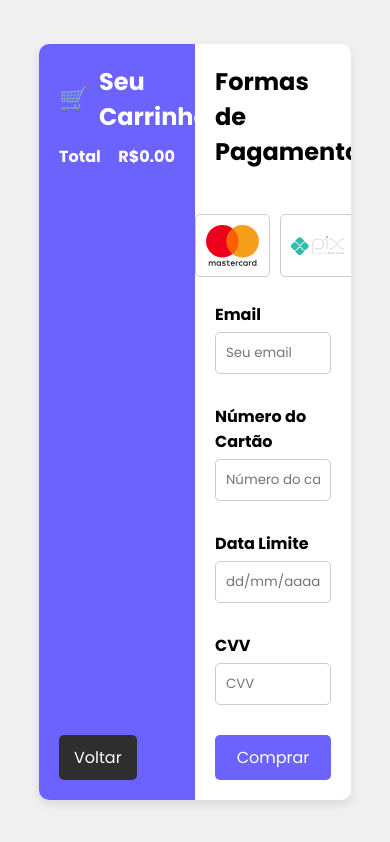
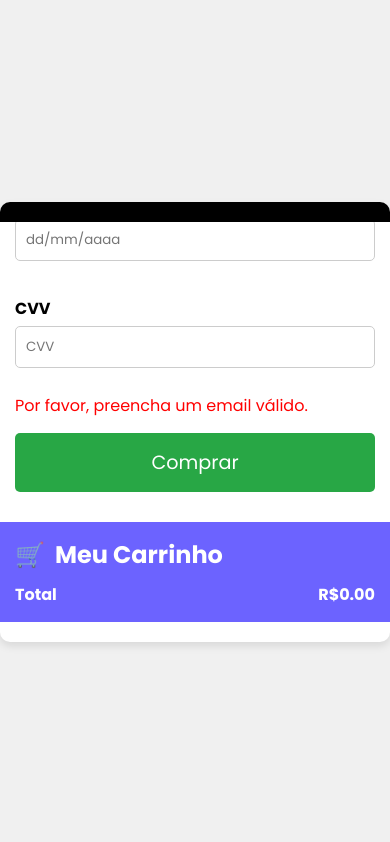
Before and after one commit to Roh1514/Dream-Trip, a plain HTML site: page cabecalho/area de pagamento.html in a window 390 px wide. Both pictures are taken after a click on the button "Comprar". Drawn offline with Linux system fonts and the light colour scheme.

Commit message:
Add files via upload

```diff
--- a/JS/checkout.js
+++ b/JS/checkout.js
@@ -1,3 +1,5 @@
+let metodoPagamento = '';
+
 function selectPaymentMethod(method, icon) {
     document.getElementById('card-container').style.display = 'none';
     document.getElementById('expiry-container').style.display = 'none';
@@ -24,12 +26,76 @@ function selectPaymentMethod(method, icon) {
     const paymentIcons = document.querySelectorAll('.payment-methods img');
     paymentIcons.forEach(otherIcon => otherIcon.classList.remove('selected'));
     icon.classList.add('selected');
+
+    metodoPagamento = method;
+}
+
+function verificarCampos() {
+    const email = document.getElementById('email').value.trim();
+    const card = document.getElementById('card').value.trim();
+    const expiry = document.getElementById('expiry').value.trim();
+    const cvv = document.getElementById('cvv').value.trim();
+    const fullName = document.getElementById('full-name').value.trim();
+    const cpf = document.getElementById('cpf').value.trim();
+    const dob = document.getElementById('dob').value.trim();
+    const rg = document.getElementById('rg').value.trim();
+    const mensagem = document.getElementById('mensagem');
+
+    mensagem.textContent = '';
+
+    const emailPattern = /^[^\s@]+@[^\s@]+\.[^\s@]+$/;
+    const dobPattern = /^(0[1-9]|[12][0-9]|3[01])\/(0[1-9]|1[0-2])\/[0-9]{4}$/;
+
+    // Validação de e-mail
+    if (!email || !emailPattern.test(email)) {
+        mensagem.textContent = 'Por favor, preencha um email válido.';
+        return;
+    }
+
+    // Validação para diferentes métodos de pagamento
+    if (metodoPagamento === 'visa' || metodoPagamento === 'mastercard') {
+        if (!card) {
+            mensagem.textContent = 'Por favor, preencha o número do cartão.';
+            return;
+        }
+        if (!expiry) {
+            mensagem.textContent = 'Por favor, preencha a data de validade.';
+            return;
+        }
+        if (!cvv) {
+            mensagem.textContent = 'Por favor, preencha o CVV.';
+            return;
+        }
+    } else if (metodoPagamento === 'pix') {
+        if (!fullName) {
+            mensagem.textContent = 'Por favor, preencha seu nome completo.';
+            return;
+        }
+        if (!cpf || !/^\d+$/.test(cpf)) {
+            mensagem.textContent = 'Por favor, preencha um CPF válido (apenas números).';
+            return;
+        }
+        if (!rg || !/^\d+$/.test(rg)) {
+            mensagem.textContent = 'Por favor, preencha um RG válido (apenas números).';
+            return;
+        }
+    } else if (metodoPagamento === 'boleto') {
+        if (!dob || !dobPattern.test(dob)) {
+            mensagem.textContent = 'Por favor, preencha a data de nascimento no formato dd/mm/yyyy.';
+            return;
+        }
+    }
+
+    mensagem.textContent = 'Compra realizada com sucesso!';
+    displayOrderSummary();
 }
 
 function displayOrderSummary() {
     const cart = JSON.parse(localStorage.getItem('cart')) || [];
     const orderItemsContainer = document.getElementById('order-items');
     let totalPrice = 0;
+
+    orderItemsContainer.innerHTML = '';
 
     cart.forEach(item => {
         totalPrice += item.price * item.quantity;
@@ -41,4 +107,5 @@ function displayOrderSummary() {
 
     document.getElementById('total-price').innerText = `R$${totalPrice.toFixed(2)}`;
 }
+
 window.onload = displayOrderSummary;
--- a/cabecalho/area de pagamento.html
+++ b/cabecalho/area de pagamento.html
@@ -13,7 +13,7 @@
 <body>
     <div class="container">
         <div class="resumo">
-            <h2>Seu Carrinho</h2>
+            <h2>Meu Carrinho</h2>
             <div id="order-items"></div> <!-- Itens do pedido serão inseridos aqui -->
             <div class="order-summary-item" style="font-weight: bold;">
                 <span>Total</span>
@@ -36,45 +36,50 @@
 
             <div class="input-container" id="email-container">
                 <label for="email">Email</label>
-                <input type="email" id="email" placeholder="Seu email">
+                <input type="email" id="email" placeholder="Seu email" required>
             </div>
 
             <div class="input-container" id="card-container">
                 <label for="card">Número do Cartão</label>
-                <input type="text" id="card" placeholder="Número do cartão">
+                <input type="text" id="card" placeholder="Número do cartão" required>
             </div>
 
             <div class="input-container" id="expiry-container">
                 <label for="expiry">Data Limite</label>
-                <input type="text" id="expiry" placeholder="dd/mm/aaaa">
+                <input type="text" id="expiry" placeholder="dd/mm/aaaa" required>
             </div>
 
             <div class="input-container" id="cvv-container">
                 <label for="cvv">CVV</label>
-                <input type="text" id="cvv" placeholder="CVV">
+                <input type="text" id="cvv" placeholder="CVV" required>
             </div>
 
             <div class="input-container" id="pix-container" style="display: none;">
                 <label for="full-name">Nome Completo</label>
-                <input type="text" id="full-name" placeholder="Seu nome completo">
+                <input type="text" id="full-name" placeholder="Seu nome completo" required>
             </div>
 
             <div class="input-container" id="cpf-container" style="display: none;">
                 <label for="cpf">CPF</label>
-                <input type="text" id="cpf" placeholder="Seu CPF">
+                <input type="text" id="cpf" pattern="\d*" placeholder="Seu CPF" required>
             </div>
 
             <div class="input-container" id="dob-container" style="display: none;">
                 <label for="dob">Data de Nascimento</label>
-                <input type="text" id="dob" placeholder="dd/mm/aaaa">
+                <input type="text" id="dob" placeholder="dd/mm/aaaa"
+                    pattern="^(0[1-9]|[12][0-9]|3[01])/(0[1-9]|1[0-2])/[0-9]{4}$" required>
             </div>
 
             <div class="input-container" id="rg-container" style="display: none;">
                 <label for="rg">RG</label>
-                <input type="text" id="rg" placeholder="Seu RG">
+                <input type="text" id="rg" pattern="\d*" placeholder="Seu RG" required>
             </div>
 
-            <button class="pay-button">Comprar</button>
+            <div id="mensagem" class="error"></div>
+            <button class="pay-button" onclick="verificarCampos()">Comprar</button>
+
+            <div id="order-items"></div>
+            <div id="total-price"></div>
         </div>
     </div>
 </body>
--- a/style/area de pagamento.css
+++ b/style/area de pagamento.css
@@ -14,42 +14,36 @@ body {
     display: flex;
     justify-content: center;
     align-items: center;
-    /* Centraliza verticalmente */
     height: 100vh;
     margin: 0;
     background-color: #f0f0f0;
+    overflow: hidden;
 }
 
 .container {
+    flex-wrap: wrap;
     display: flex;
     background-color: #ffffff;
     border-radius: 10px;
     box-shadow: 0 4px 8px rgba(0, 0, 0, 0.1);
     overflow: hidden;
-    width: 80%;
-    /* Largura do contêiner */
-    max-width: 800px;
-    /* Largura máxima do contêiner */
+    width: 100%;
+    max-width: 900px;
 }
 
 .resumo {
     background-color: #6c63ff;
-    /* Cor de fundo do resumo */
     color: white;
     padding: 20px;
     width: 50%;
-    /* Largura do resumo */
     position: relative;
-    /* Para posicionar o ícone de relâmpago */
 }
 
 .resumo h2 {
     background-color: #6c63ff;
     margin: 0 0 10px;
-    /* Margem inferior do título */
     display: flex;
     align-items: center;
-    /* Alinha o ícone com o texto */
 }
 
 .resumo h2::before {
@@ -75,16 +69,13 @@ body {
 .input-container {
     background-color: #ffffff;
     margin-bottom: 15px;
-    /* Espaçamento entre os campos de entrada */
 }
 
 .input-container label {
     background-color: #ffffff;
     display: block;
     margin-bottom: 5px;
-    /* Margem inferior do rótulo */
     font-weight: bold;
-    /* Negrito para os rótulos */
 }
 
 input[type="text"],
@@ -97,14 +88,21 @@ input[type="email"] {
 }
 
 .pay-button {
-    background-color: #6c63ff;
-    /* Cor do botão */
+    padding: 10px 20px;
+    background-color: #28a745;
     color: white;
     border: none;
-    padding: 10px 20px;
     border-radius: 5px;
     cursor: pointer;
-    font-size: 16px;
+}
+
+.error {
+    background-color: #ffffff;
+    color: red;
+}
+
+.input-container {
+    margin: 10px 0;
 }
 
 .payment-methods {
@@ -147,7 +145,6 @@ input[type="email"] {
     display: flex;
     justify-content: space-between;
     margin: 0;
-    /* Margem entre os itens */
 }
 
 .order-summary-item span {
@@ -181,3 +178,70 @@ input[type="email"] {
     background-color: #ffffff;
     transform: scale(1.1);
 }
+
+
+@media (max-width: 1200px) {
+
+    .back-button-container {
+        display: none;
+    }
+
+    .resumo,
+    .detalhes-pagamento {
+        width: 100%;
+        padding: 15px;
+        overflow: auto;
+        max-height: 400px;
+    }
+}
+
+@media (max-width: 800px) {
+
+    .container {
+        flex-direction: column;
+        overflow: auto;
+    }
+
+    .detalhes-pagamento {
+        order: 1;
+        width: 100%;
+        max-height: 300px;
+    }
+
+    .resumo {
+        order: 2;
+        width: 100%;
+        max-height: 300px;
+        margin-bottom: 20px;
+    }
+
+    .pay-button {
+        width: 100%;
+        padding: 15px;
+        font-size: 1.2rem;
+    }
+
+    .back-button-container {
+        display: none;
+    }
+}
+
+@media (max-width: 600px) {
+
+    .resumo h2,
+    .detalhes-pagamento h2 {
+        font-size: 1.5rem;
+    }
+
+    .payment-methods img {
+        max-width: 70px;
+    }
+
+    .pay-button {
+        margin-bottom: 10px;
+    }
+
+    .back-button-container {
+        display: none;
+    }
+}
```
Also changed, not shown: JS/destinos.js (+12 -1 lines).
